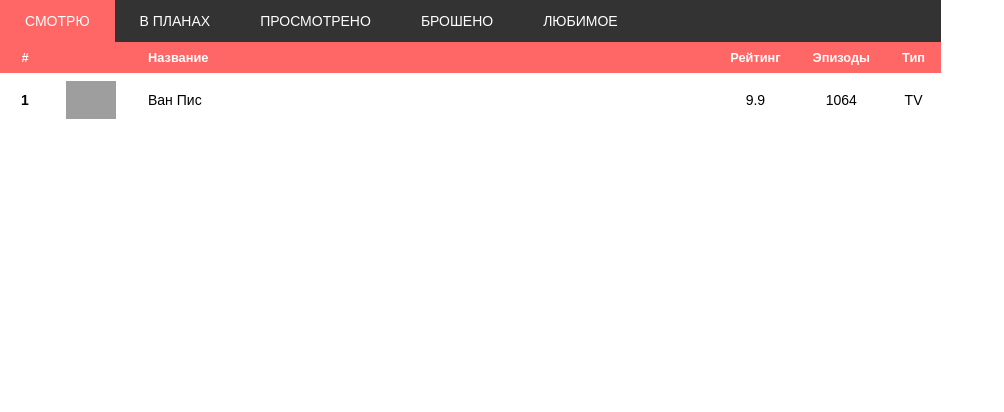
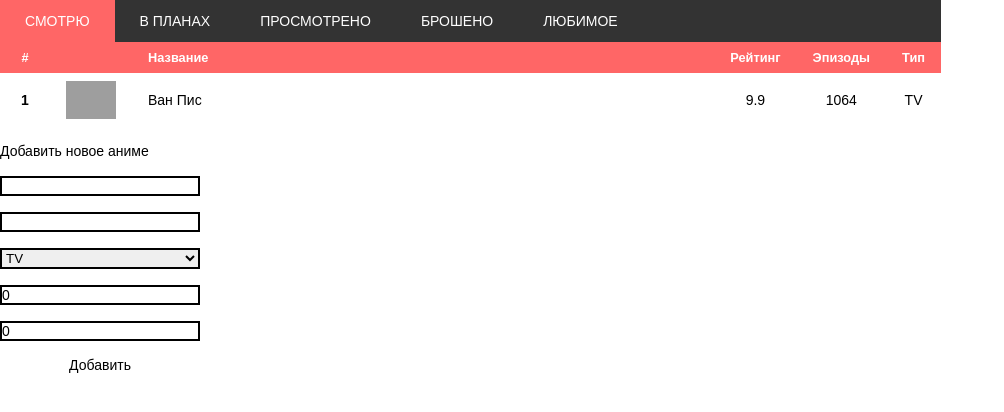
Before and after one commit to Philian73/anime-list, a React (Vite) app: page / in a window 1280 px wide. Shown: the top 412 px of the page, without its empty margins (0-1004 px from the left). Built offline with nearby package versions, Linux system fonts and the light colour scheme; grey boxes are pictures that could not be loaded.

Commit message:
useState + callback addAnime

```diff
--- a/src/components/Tabs/Tabs.tsx
+++ b/src/components/Tabs/Tabs.tsx
@@ -1,6 +1,6 @@
-import { FC, useState } from 'react'
+import { ChangeEvent, FC, useState } from 'react'
 
-import { AnimeListsType, ListType, ViewType } from '../../App.tsx'
+import { AnimeInputModelType, AnimeListsType, ListType, ViewType } from '../../types'
 
 import { Tab } from './Tab/Tab.tsx'
 import { Table } from './Table/Table.tsx'
@@ -9,15 +9,23 @@ import cls from './Tabs.module.css'
 type PropsType = {
   lists: ListType[]
   animeLists: AnimeListsType
+  addAnime: (listId: string, inputs: AnimeInputModelType) => void
 }
-export const Tabs: FC<PropsType> = ({ lists, animeLists }) => {
+export const Tabs: FC<PropsType> = ({ lists, animeLists, addAnime }) => {
   const [activeTab, setActiveTab] = useState<ViewType>('Смотрю')
+  const [newAnimeValues, setNewAnimeValues] = useState<AnimeInputModelType>({
+    title: '',
+    image: '',
+    type: 'TV',
+    episodes: 0,
+    rating: 0,
+  })
 
   const onChangeActiveTab = (tab: ViewType) => {
     setActiveTab(tab)
   }
 
-  const list = lists.find(list => list.title === activeTab)
+  const list = lists.find(list => list.title === activeTab) as ListType
   const animeList = list ? animeLists[list.id] : []
 
   const tabsMap = lists.map(list => {
@@ -28,11 +36,70 @@ export const Tabs: FC<PropsType> = ({ lists, animeLists }) => {
     )
   })
 
+  const onNewAnimeValuesChange = (event: ChangeEvent<HTMLInputElement | HTMLSelectElement>) => {
+    const { name, value } = event.currentTarget
+
+    setNewAnimeValues(prevAnime => ({
+      ...prevAnime,
+      [name]: value,
+    }))
+  }
+
+  const addAnimeCallback = () => {
+    addAnime(list.id, newAnimeValues)
+
+    setNewAnimeValues({
+      title: '',
+      image: '',
+      type: 'TV',
+      episodes: 0,
+      rating: 0,
+    })
+  }
+
   return (
     <div className={cls.container}>
       <div className={cls.tabs}>{tabsMap}</div>
       <Table animeList={animeList} />
-      {list && !animeLists[list.id].length && <span>Список пуст</span>}
+      {!animeList.length && <span>Список пуст</span>}
+      <div className={cls.addItem}>
+        <h2>Добавить новое аниме</h2>
+        <input
+          type="text"
+          name={'title'}
+          value={newAnimeValues.title}
+          onChange={onNewAnimeValuesChange}
+        />
+
+        <input
+          type="text"
+          name={'image'}
+          value={newAnimeValues.image}
+          onChange={onNewAnimeValuesChange}
+        />
+
+        <select onChange={onNewAnimeValuesChange} name="type" value={newAnimeValues.type}>
+          <option value="TV">TV</option>
+          <option value="OVA">OVA</option>
+          <option value="film">Film</option>
+        </select>
+
+        <input
+          type="number"
+          name={'episodes'}
+          value={newAnimeValues.episodes}
+          onChange={onNewAnimeValuesChange}
+        />
+
+        <input
+          type="number"
+          name="rating"
+          value={newAnimeValues.rating}
+          onChange={onNewAnimeValuesChange}
+        />
+
+        <button onClick={addAnimeCallback}>Добавить</button>
+      </div>
     </div>
   )
 }
```
